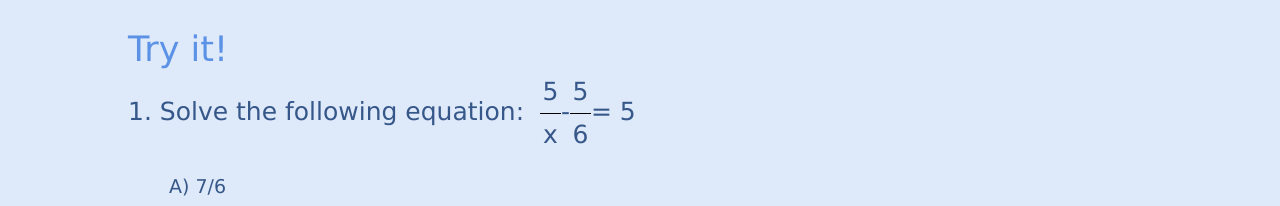
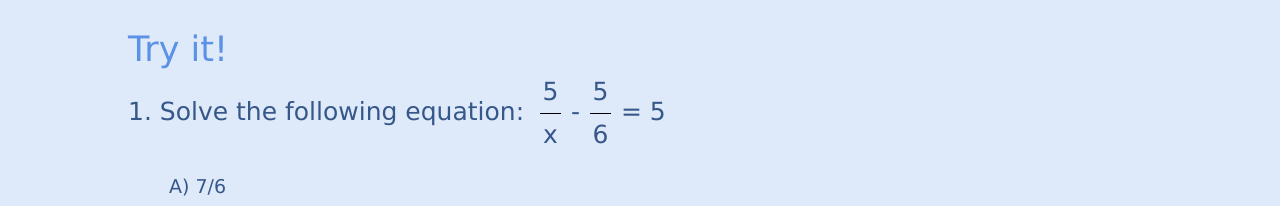
Before and after one commit to YomenT/bluebird-teaching, a React (Create React App) app in the folder reactapp/: page /passport_to_advanced_math/equations_with_rational_expressions in a window 1280 px wide. Shown: the part 2781-2987 px from the top of the page. Built offline with nearby package versions, Linux system fonts and the light colour scheme.

Commit message:
Added padding

```diff
--- a/reactapp/src/components/passport-to-advanced-math/RationalExpressionsEquations.js
+++ b/reactapp/src/components/passport-to-advanced-math/RationalExpressionsEquations.js
@@ -72,13 +72,13 @@ class RationalExpressionsEquations extends React.Component {
 
                     <p className="p-body">
                         1.  Solve the following equation: &nbsp;
-                        <div className="frac">
+                        <div className="frac" style={{ paddingRight: "10px" }}>
                             <span className="top">5</span>
                             <span className="symbol">/</span>
                             <span className="bottom">x</span>
                         </div>
                         -
-                        <div className="frac">
+                        <div className="frac" style={{ paddingLeft: "10px", paddingRight: "10px" }}>
                             <span className="top">5</span>
                             <span className="symbol">/</span>
                             <span className="bottom">6</span>
```
